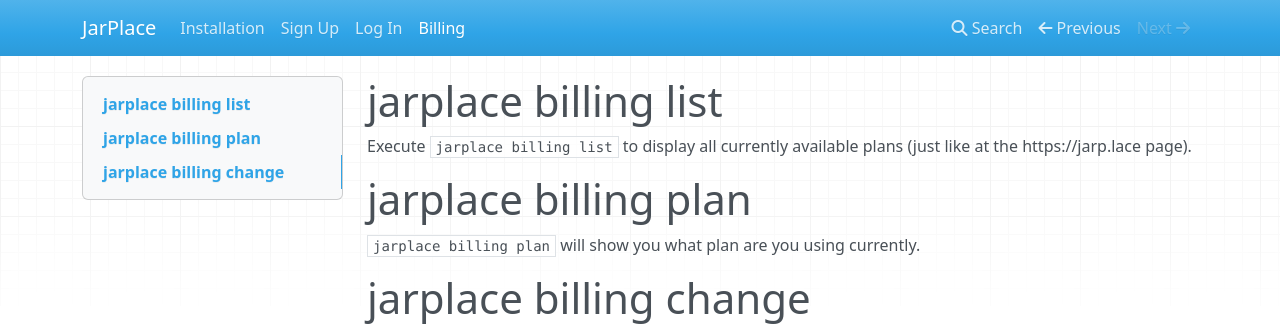
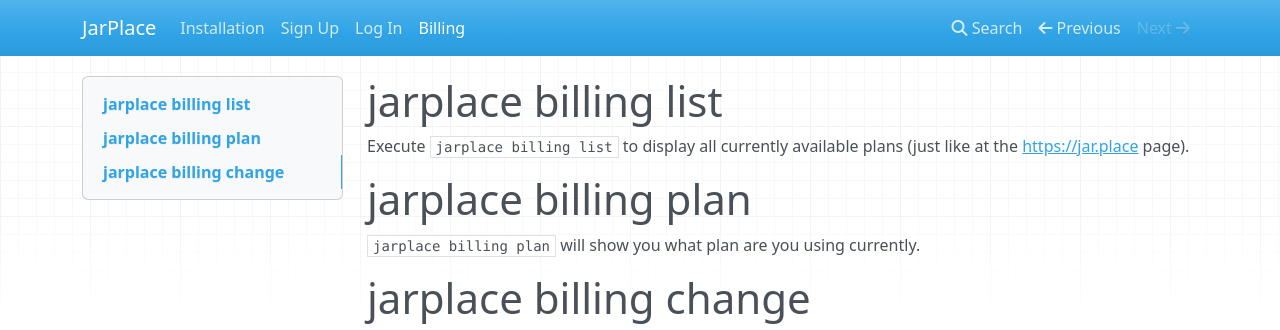
Before and after one commit to jarplace/jarplace.github.io, an MkDocs documentation site: the page built from docs/billing.md, in a window 1280 px wide. Shown: the top 330 px of the page. Built offline with MkDocs 1.6.1, drawn with Linux system fonts in a browser that asks for light colours; nearby versions of some CDN libraries; old or Windows-style settings are respelled for this version of MkDocs; some of the changed lines change nothing that is shown.

Commit message:
Update billing.md

```diff
--- a/docs/billing.md
+++ b/docs/billing.md
@@ -1,6 +1,6 @@
 # jarplace billing list
 
-Execute `jarplace billing list` to display all currently available plans (just like at the https://jarp.lace page).
+Execute `jarplace billing list` to display all currently available plans (just like at the [https://jar.place](https://jar.place) page).
 
 # jarplace billing plan
 
```
